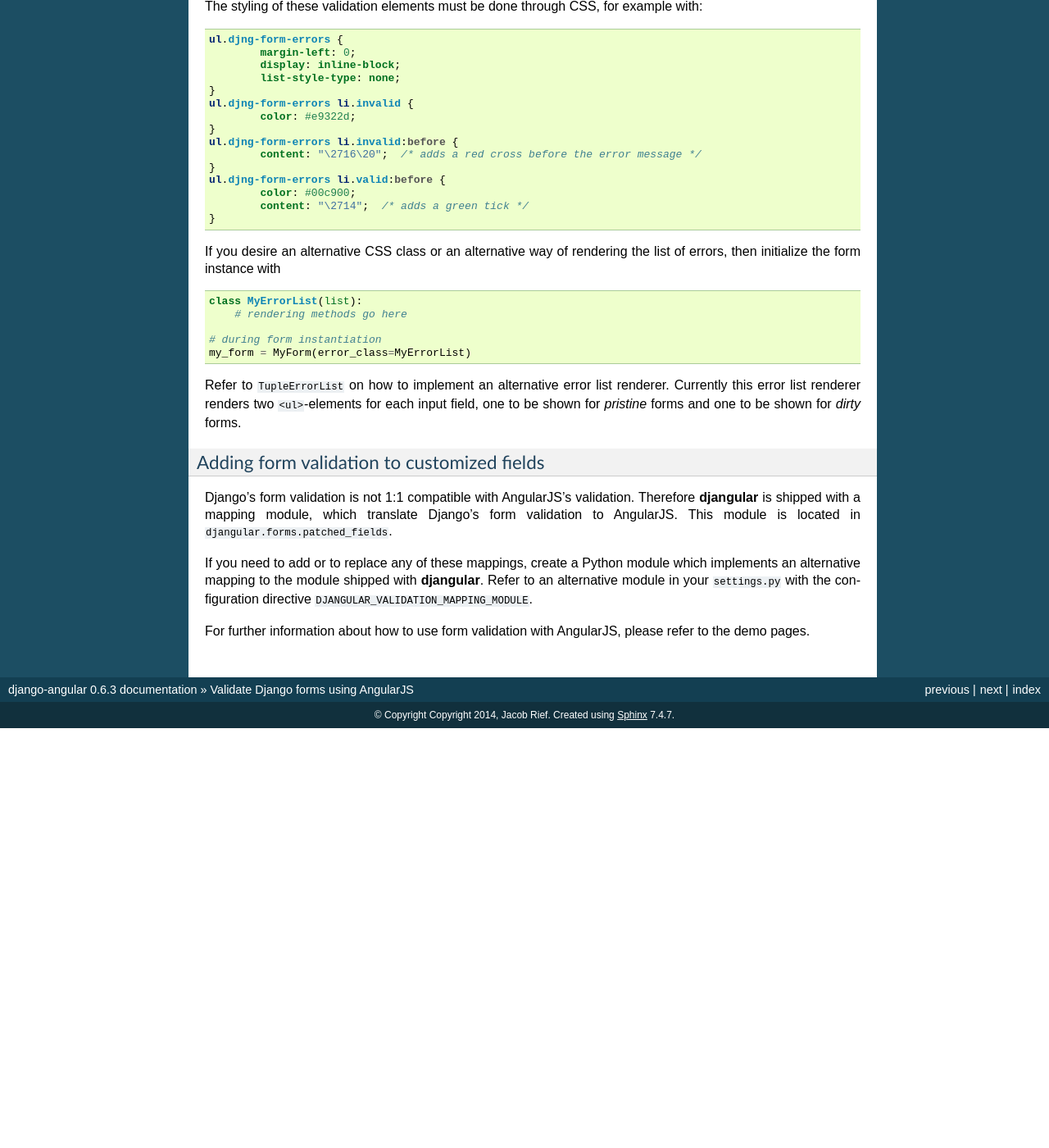
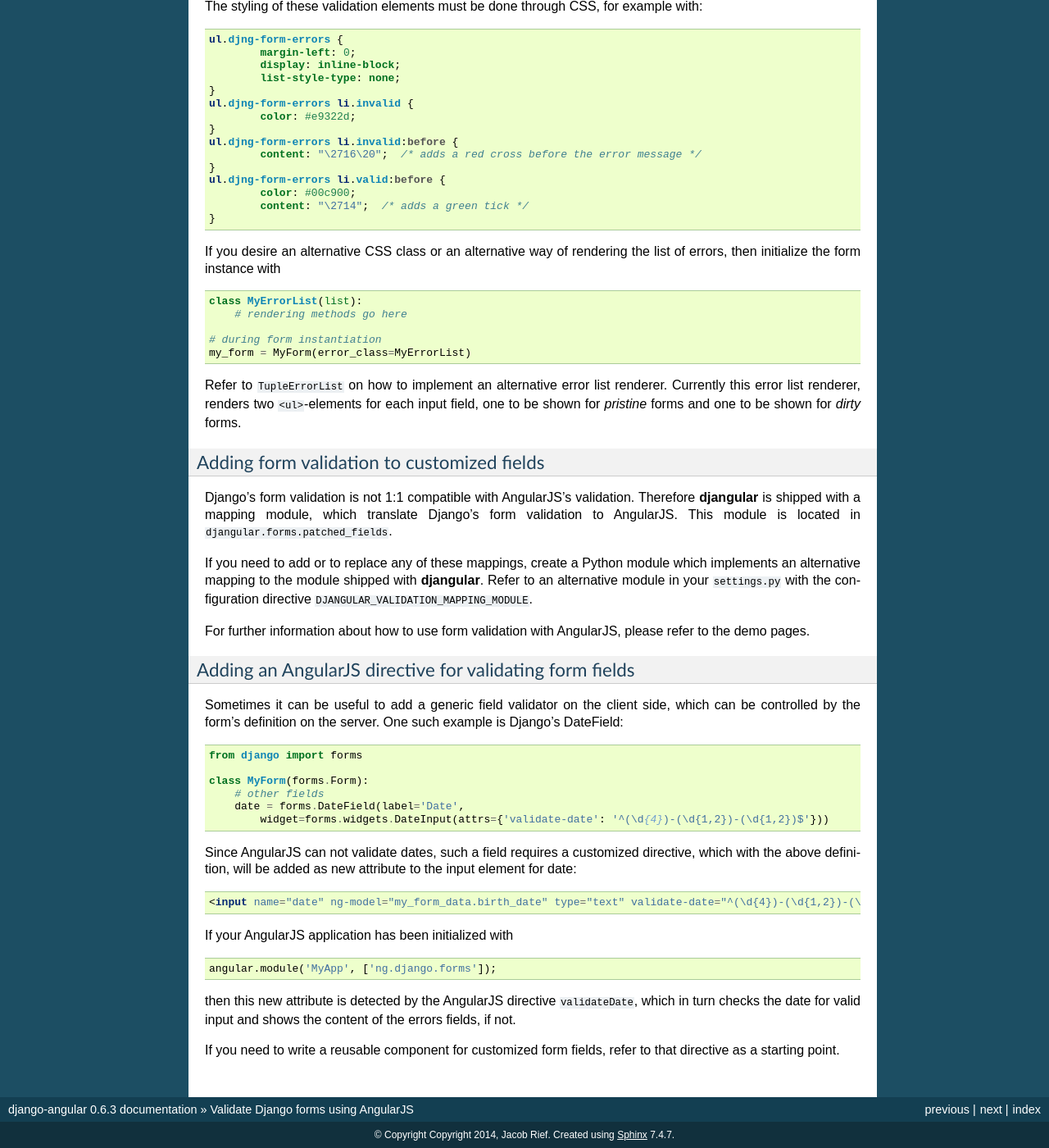
Before and after one commit to kimarakov/django_angular, a Sphinx documentation site: the page built from docs/angular-form-validation.rst, in a window 1280 px wide and 1400 px high, scrolled down 3215 px. Shown: the whole window at 82% size. Built offline with Sphinx 7.4.7, drawn with Linux system fonts in a browser that asks for light colours; before the commit the page ends 4103 px from its top, so only the background shows below that; some of the changed text lies outside the part shown.

Commit message:
Added date validation howto

```diff
--- a/docs/angular-form-validation.rst
+++ b/docs/angular-form-validation.rst
@@ -227,7 +227,7 @@ initialize the form instance with
 	my_form = MyForm(error_class=MyErrorList)
 
 Refer to ``TupleErrorList`` on how to implement an alternative error list renderer. Currently this
-error list renderer renders two ``<ul>``-elements for each input field, one to be shown for
+error list renderer, renders two ``<ul>``-elements for each input field, one to be shown for
 *pristine* forms and one to be shown for *dirty* forms.
 
 
@@ -244,6 +244,40 @@ alternative mapping to the module shipped with **djangular**. Refer to an altern
 For further information about how to use form validation with AngularJS, please refer to the
 :ref:`demo pages<demos>`.
 
+
+Adding an AngularJS directive for validating form fields
+--------------------------------------------------------
+Sometimes it can be useful to add a generic field validator on the client side, which can be
+controlled by the form's definition on the server. One such example is Django's DateField:
+
+.. code-block:: python
+
+	from django import forms
+
+	class MyForm(forms.Form):
+	    # other fields
+	    date = forms.DateField(label='Date',
+	        widget=forms.widgets.DateInput(attrs={'validate-date': '^(\d{4})-(\d{1,2})-(\d{1,2})$'}))
+
+Since AngularJS can not validate dates, such a field requires a customized directive, which with
+the above definition, will be added as new attribute to the input element for date:
+
+.. code-block:: html
+
+	<input name="date" ng-model="my_form_data.birth_date" type="text" validate-date="^(\d{4})-(\d{1,2})-(\d{1,2})$" />
+
+If your AngularJS application has been initialized with
+
+.. code-block:: javascript
+
+	angular.module('MyApp', ['ng.django.forms']);
+
+then this new attribute is detected by the AngularJS directive ``validateDate``, which in turn
+checks the date for valid input and shows the content of the errors fields, if not.
+
+If you need to write a reusable component for customized form fields, refer to that directive as a
+starting point.
+
 .. _forms.Form: https://docs.djangoproject.com/en/dev/topics/forms/#form-objects
 .. _form field definition: https://docs.djangoproject.com/en/dev/ref/forms/fields/#error-messages
 .. _ng-show: http://docs.angularjs.org/api/ng.directive:ngShow
```
